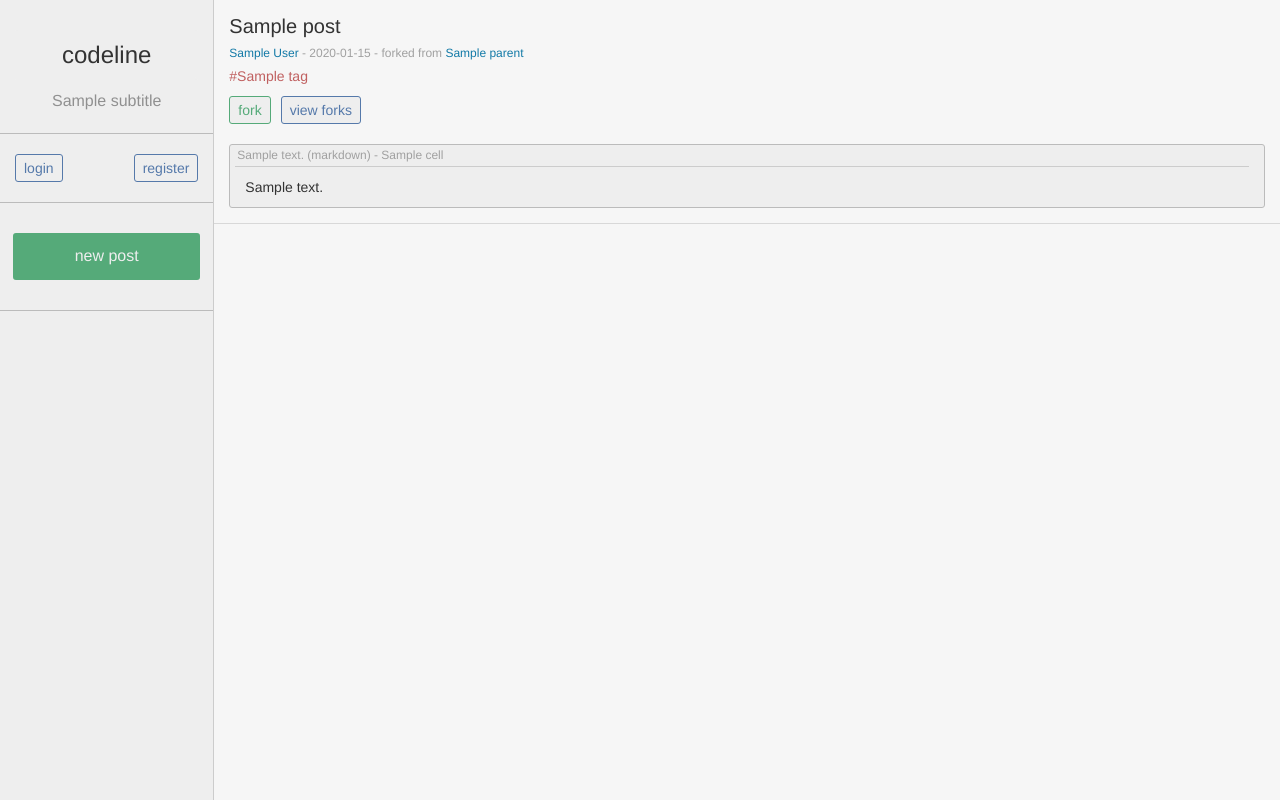
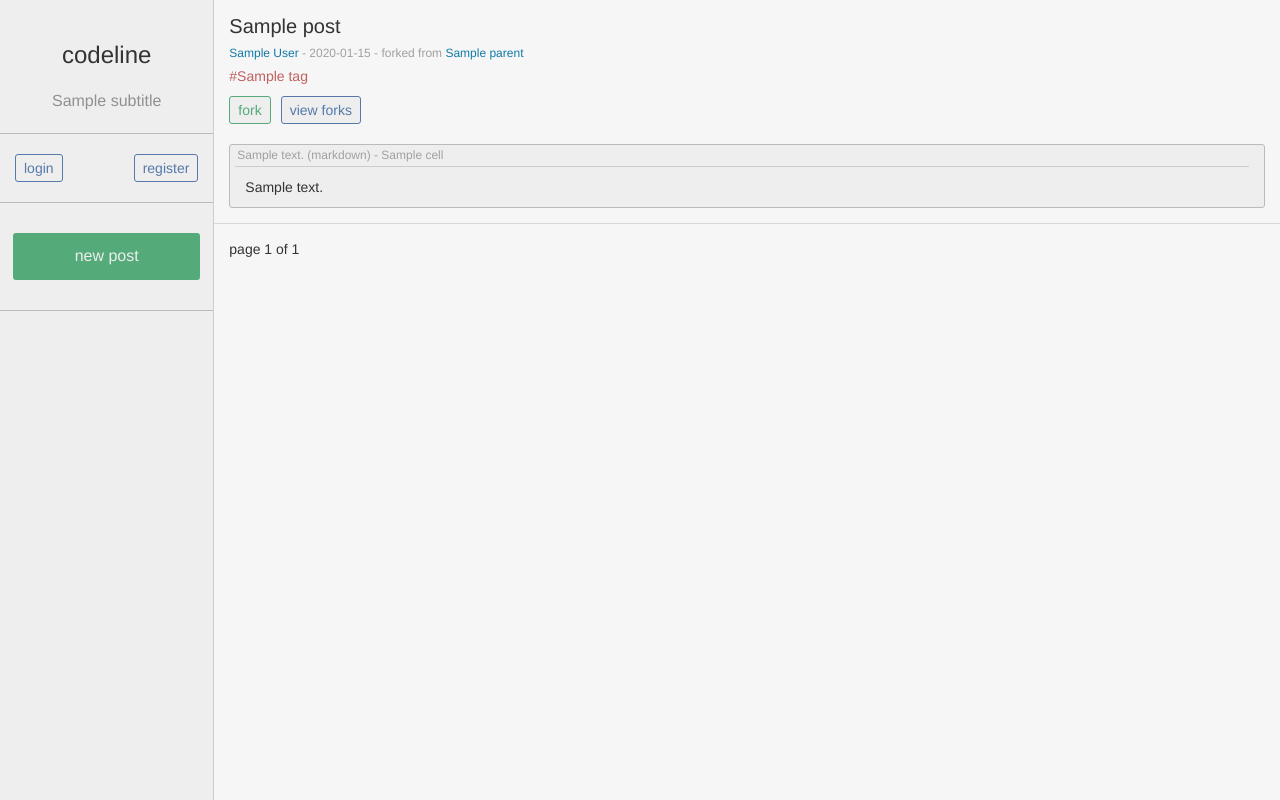
Before and after one commit to murtaza64/codeline, a Django app: template mysite/timeline/templates/timeline/timeline.html in a window 1280 px wide. Run offline with Django 3.2, Linux system fonts and the light colour scheme; the template is opened without the code that fills it: most values are stand-ins (such as "Sample title", 1, 10 or a date in 2020); some libraries are stand-ins or nearby versions.

Commit message:
Added page rendering

```diff
--- a/mysite/timeline/templates/timeline/timeline.html
+++ b/mysite/timeline/templates/timeline/timeline.html
@@ -21,4 +21,13 @@
   {% for post in posts %}
       {% include 'timeline/includes/post.html' %}
   {% endfor %}
+  page {{page_obj.number}} of {{page_obj.paginator.num_pages}}
+  <br><br>
+  {% if page_obj.has_previous %}
+    <a href="?page={{page_obj.previous_page_number}}"><div class="action_link">previous page</div></a>
+  {% endif %}
+  {% if page_obj.has_next %}
+    <a href="?page={{page_obj.next_page_number}}"><div class="action_link">next page</div></a>
+  {% endif %}
+  <br><br>
 {% endblock %}
```
